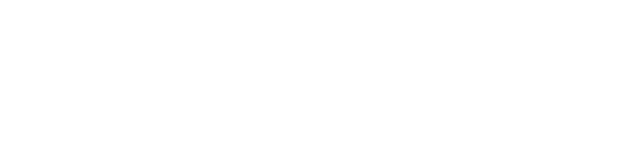
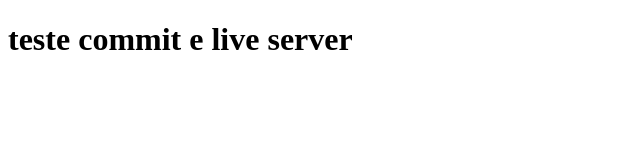
Before and after one commit to GomesGuilhermePT07/to-do-list, a plain HTML site: page index.html in a window 1280 px wide. Shown: the whole page, without its empty margins (0-640 px from the left). Drawn offline with Linux system fonts and the light colour scheme.

Commit message:
commit test

```diff
--- a/index.html
+++ b/index.html
@@ -6,6 +6,6 @@
     <title>GG | To do list</title>
 </head>
 <body>
-
+    <h1>teste commit e live server</h1>
 </body>
 </html>
```
